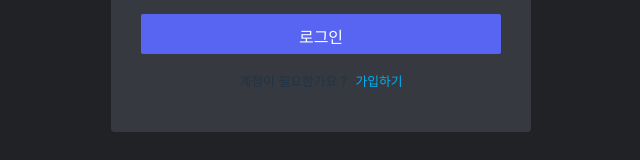
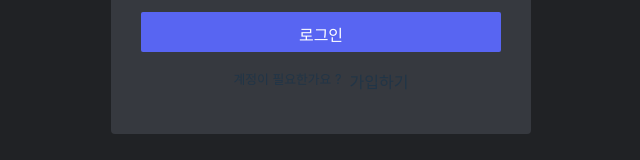
Before and after one commit to CHZZK-Study/team-1-front, a React (Vite) app in the folder 1-team-front/: page /auth/login in a window 1280 px wide. Shown: the part 473-633 px from the top of the page, without its empty margins (319-959 px from the left). Built offline with nearby package versions, Linux system fonts and the light colour scheme.

Commit message:
refactor: 공통 span 태그 별도 스타일드 컴포넌트로 분리

```diff
--- a/1-team-front/src/components/Auth/AuthStyles.jsx
+++ b/1-team-front/src/components/Auth/AuthStyles.jsx
@@ -82,4 +82,15 @@ const Button = styled.button`
   ${(props) => buttonType[props.buttonType]}
 `;
 
-export { CardContainer, FormWrapper, InputBox, Button };
+const SpanButton = styled.span`
+  & span {
+    font-size: 0.8rem;
+    color: #00aff4;
+    cursor: pointer;
+  }
+  & span:hover {
+    text-decoration-line: underline;
+  }
+`;
+
+export { CardContainer, FormWrapper, InputBox, Button, SpanButton };
--- a/1-team-front/src/components/Auth/LogIn/LogIn.jsx
+++ b/1-team-front/src/components/Auth/LogIn/LogIn.jsx
@@ -5,21 +5,19 @@ import axios from 'axios';
 import { useMutation } from 'react-query';
 import { useNavigate } from 'react-router-dom';
 
-import { CardContainer, FormWrapper, InputBox, Button } from '../AuthStyles';
+import {
+  CardContainer,
+  FormWrapper,
+  InputBox,
+  Button,
+  SpanButton,
+} from '../AuthStyles';
 
 const FooterBox = styled.div`
   display: flex;
   gap: 8px;
   & p {
     font-size: 0.8rem;
-  }
-  & span {
-    font-size: 0.8rem;
-    color: #00aff4;
-    cursor: pointer;
-  }
-  & span:hover {
-    text-decoration-line: underline;
   }
 `;
 
@@ -101,7 +99,7 @@ const LogIn = () => {
       </FormWrapper>
       <FooterBox>
         <p>계정이 필요한가요 ?</p>
-        <span>가입하기</span>
+        <SpanButton>가입하기</SpanButton>
       </FooterBox>
     </CardContainer>
   );
```
